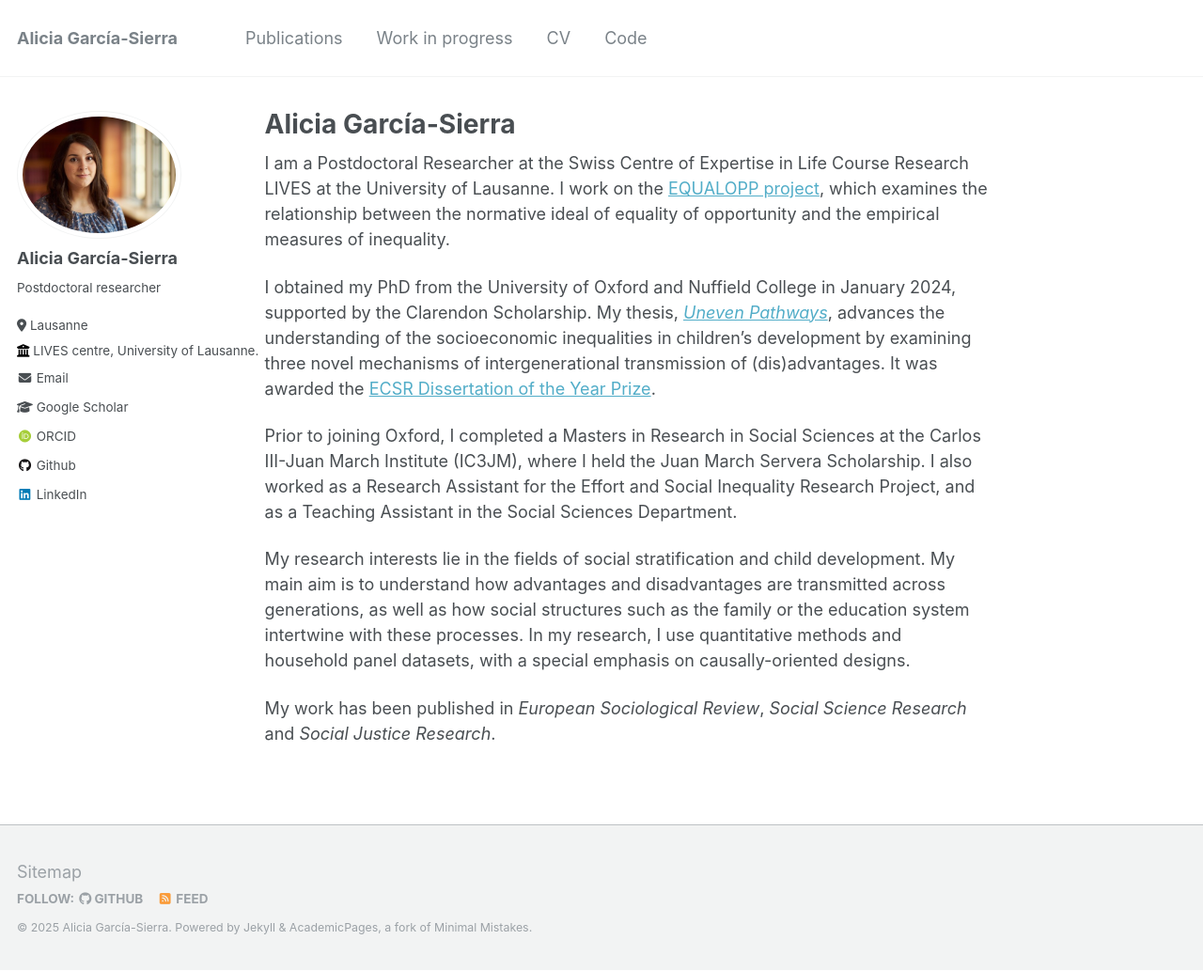
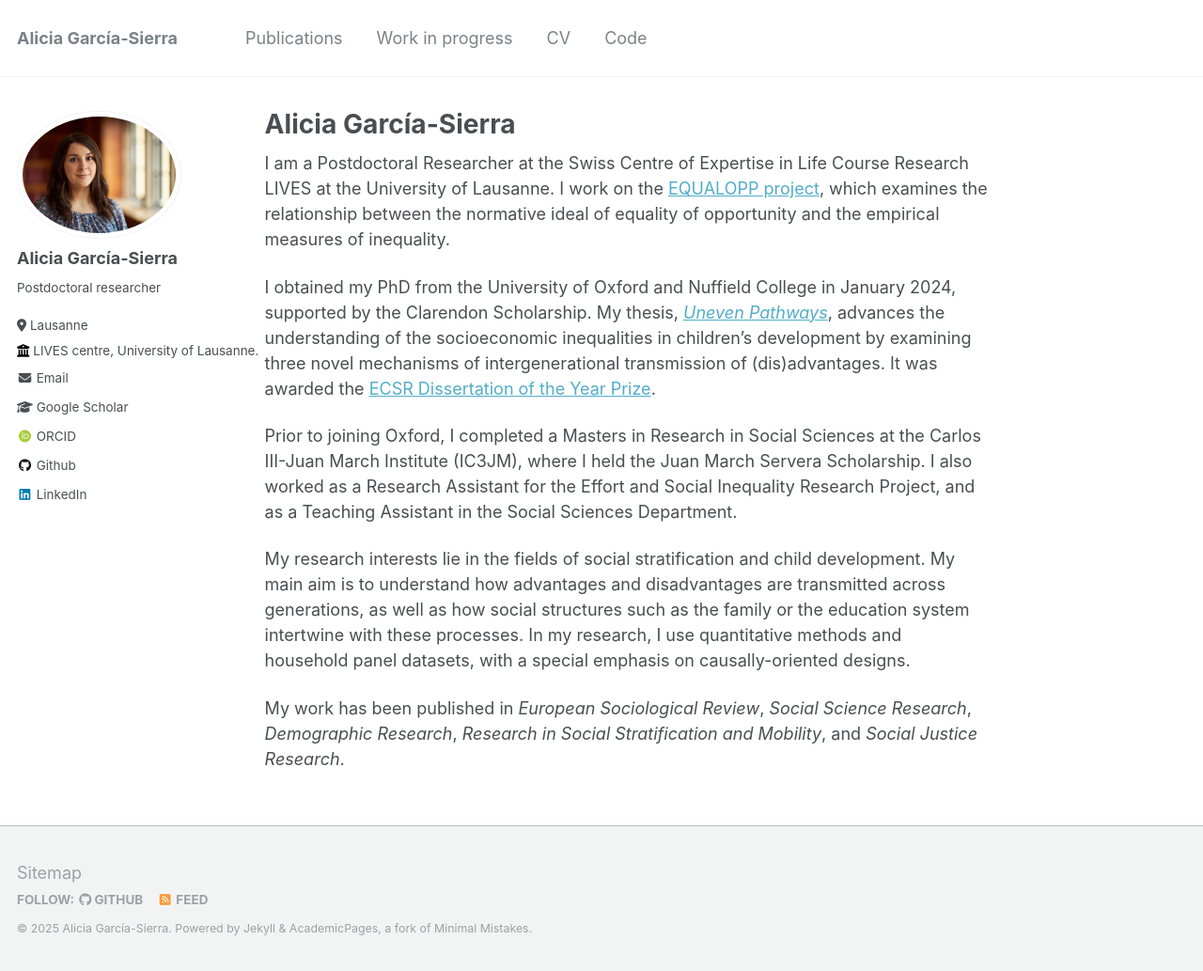
Before and after one commit to aliciagarciasierra/aliciagarciasierra.github.io, a Jekyll site: the page built from _pages/about.md, in a window 1280 px wide and 1033 px high. Shown: the whole window at 94% size. Built offline with Jekyll 4.4.1, drawn with Linux system fonts in a browser that asks for light colours; some web fonts are replaced.

Commit message:
Update about.md

```diff
--- a/_pages/about.md
+++ b/_pages/about.md
@@ -15,4 +15,4 @@ Prior to joining Oxford, I completed a Masters in Research in Social Sciences at
 
 My research interests lie in the fields of social stratification and child development. My main aim is to understand how advantages and disadvantages are transmitted across generations, as well as how social structures such as the family or the education system intertwine with these processes. In my research, I use quantitative methods and household panel datasets, with a special emphasis on causally-oriented designs.
 
-My work has been published in _European Sociological Review_, _Social Science Research_ and _Social Justice Research_.
+My work has been published in _European Sociological Review_, _Social Science Research_, _Demographic Research_, _Research in Social Stratification and Mobility_, and _Social Justice Research_.
```
